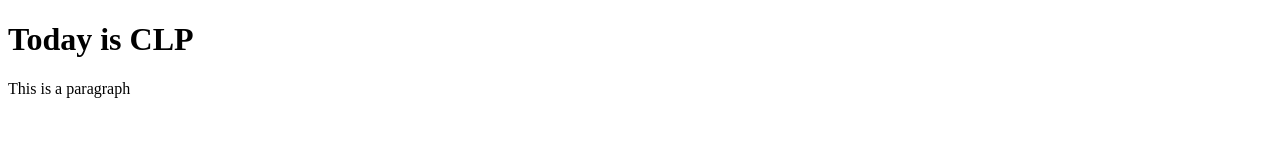
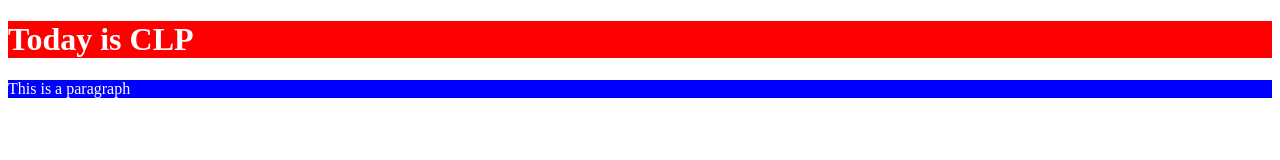
Before and after one commit to ahsanHabib567/lbe, a plain HTML site: page index.html in a window 1280 px wide. Drawn offline with Linux system fonts and the light colour scheme.

Commit message:
New style added

```diff
--- a/style.css
+++ b/style.css
@@ -1,6 +1,8 @@
 h1{
-
+    background-color: red;
+    color: white;
 }
 p{
-
+    background-color: blue;
+    color: white;
 }
```
